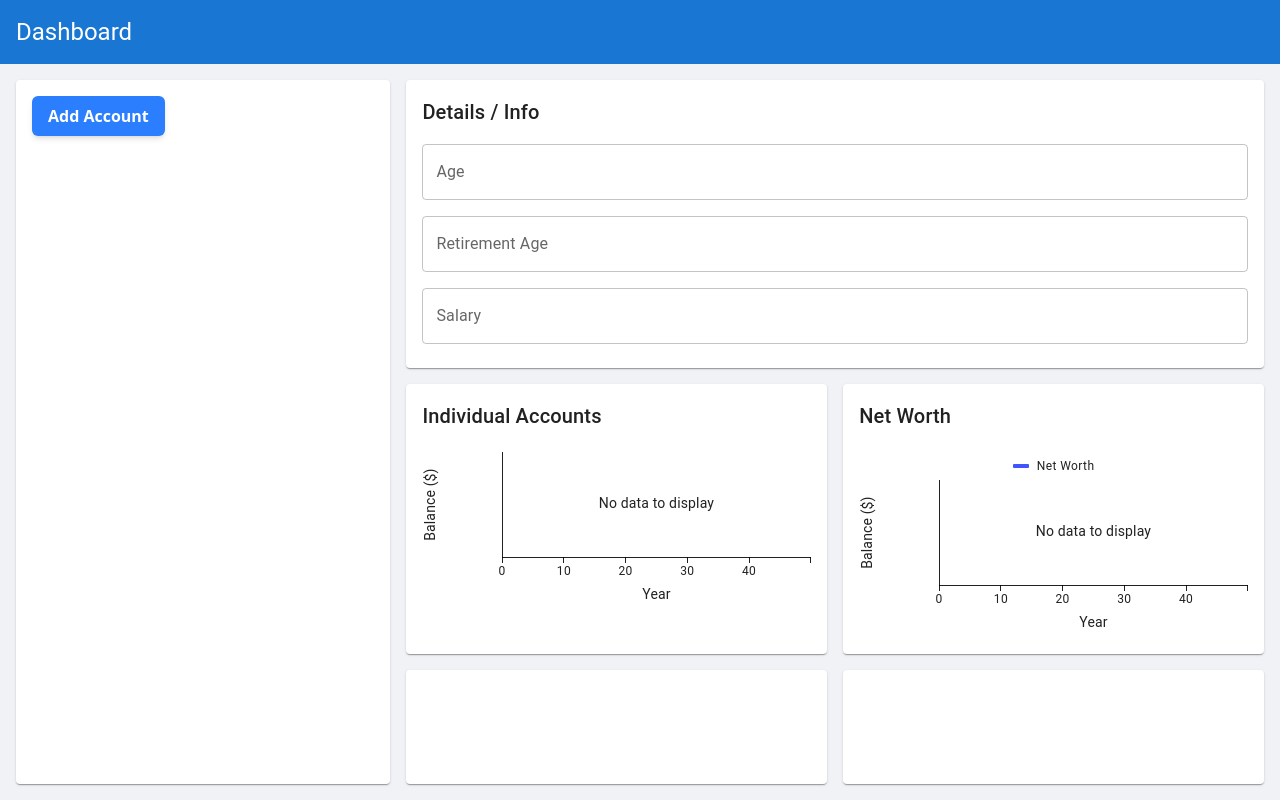
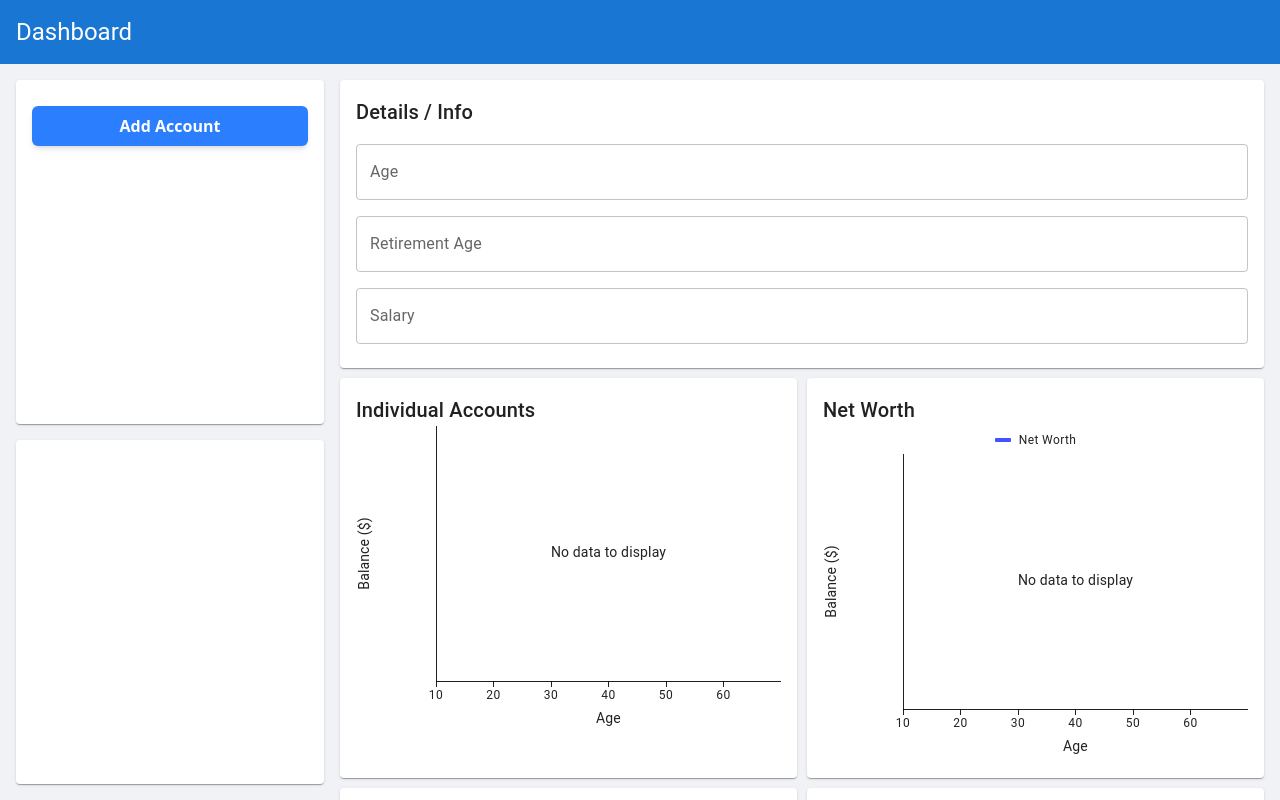
Before and after one commit to jgoldstein130/Financial-App, a Next.js app in the folder financial-app/: page / in a window 1280 px wide. Built offline with nearby package versions, Linux system fonts and the light colour scheme.

Commit message:
Layout Update and Make Age Affect X Axis on Graphs

```diff
--- a/financial-app/src/app/Components/DetailsSection/DetailsSection.tsx
+++ b/financial-app/src/app/Components/DetailsSection/DetailsSection.tsx
@@ -15,8 +15,19 @@ const DetailsSection = ({ children, ...props }: Props) => {
           mt: 2,
         }}
       >
-        <TextField label="Age" variant="outlined" type="number" fullWidth />
-        <TextField label="Retirement Age" variant="outlined" fullWidth />
+        <TextField
+          label="Age"
+          variant="outlined"
+          type="number"
+          fullWidth
+          onChange={(e) => props.setCurrentAge(Number(e.target.value))}
+        />
+        <TextField
+          label="Retirement Age"
+          variant="outlined"
+          fullWidth
+          onChange={(e) => props.setRetirementAge(Number(e.target.value))}
+        />
         <TextField label="Salary" variant="outlined" fullWidth />
       </Box>
     </CardContent>
@@ -25,6 +36,8 @@ const DetailsSection = ({ children, ...props }: Props) => {
 
 interface Props {
   children?: ReactNode;
+  setCurrentAge: (age: number) => void;
+  setRetirementAge: (age: number) => void;
 }
 
 export default DetailsSection;
--- a/financial-app/src/app/Components/GraphSection/GraphSection.tsx
+++ b/financial-app/src/app/Components/GraphSection/GraphSection.tsx
@@ -13,7 +13,7 @@ import { Account } from "@/app/page";
 const GraphSection = ({ children, ...props }: Props) => {
   const xAxisGenerator = (currentAge: number, retirementAge: number) => {
     const xAxis: number[] = [];
-    for (let i = 0; i <= retirementAge - currentAge; i++) {
+    for (let i = currentAge; i <= retirementAge + 1; i++) {
       xAxis.push(i);
     }
     return xAxis;
@@ -67,7 +67,6 @@ const GraphSection = ({ children, ...props }: Props) => {
     );
 
     const monthlyInterest = annualInterest / 12;
-    numYears -= 1;
     const numMonths = numYears * 12;
 
     let balanceEveryMonthyStartingBalance: number[] = [startingBalance];
@@ -114,14 +113,22 @@ const GraphSection = ({ children, ...props }: Props) => {
     }
   };
 
-  return (
+  return props.retirementAge > props.currentAge &&
+    props.retirementAge - props.currentAge < 200 ? (
     <LineChart
-      series={(getDataForAllAccounts(65 - 24) || []).map((series) => ({
+      series={(
+        getDataForAllAccounts(props.retirementAge - props.currentAge) || []
+      ).map((series) => ({
         ...series,
         valueFormatter: (value) =>
           value !== null ? "$" + getShorthandForBigNumbers(value) : "",
       }))}
-      xAxis={[{ data: xAxisGenerator(24, 65), label: "Year" }]}
+      xAxis={[
+        {
+          data: xAxisGenerator(props.currentAge, props.retirementAge),
+          label: "Age",
+        },
+      ]}
       yAxis={[
         {
           label: "Balance ($)",
@@ -132,8 +139,10 @@ const GraphSection = ({ children, ...props }: Props) => {
         },
       ]}
       margin={0}
-      sx={{ marginTop: "20px" }}
+      height={300}
     />
+  ) : (
+    <></>
   );
 };
 
@@ -141,6 +150,8 @@ interface Props {
   children?: ReactNode;
   accounts: Account[];
   mode: "individual accounts" | "net worth";
+  currentAge: number;
+  retirementAge: number;
 }
 
 export default GraphSection;
--- a/financial-app/src/app/page.tsx
+++ b/financial-app/src/app/page.tsx
@@ -23,6 +23,8 @@ const Home = () => {
   const [expandedAccount, setExpandedAccount] = useState<string>("");
   const [isAddAccountModalOpened, setIsAddAccountModalOpened] =
     useState<boolean>(false);
+  const [currentAge, setCurrentAge] = useState<number>(18);
+  const [retirementAge, setRetirementAge] = useState<number>(65);
 
   const openAddAccountModal = () => {
     setIsAddAccountModalOpened(true);
@@ -78,26 +80,19 @@ const Home = () => {
           sx={{
             display: "flex",
             flex: 1,
-            overflow: "hidden",
+            overflowY: "auto",
             padding: "16px",
             gap: 2,
           }}
         >
+          <div className="flex flex-col gap-4 flex-1">
             <Card
+              className="h-full"
               sx={{
-              width: "30%",
                 display: "flex",
                 flexDirection: "column",
               }}
             >
-            <CardContent sx={{ flex: "0 0 auto" }}>
-              <button
-                className="px-4 py-2 bg-blue-500 hover:bg-blue-600 text-white font-semibold rounded-md shadow-md"
-                onClick={openAddAccountModal}
-              >
-                Add Account
-              </button>
-            </CardContent>
               <CardContent
                 sx={{
                   flex: 1,
@@ -105,6 +100,12 @@ const Home = () => {
                   paddingTop: "10px",
                 }}
               >
+                <button
+                  className="px-4 py-2 bg-blue-500 hover:bg-blue-600 text-white font-semibold rounded-md shadow-md my-4 w-full"
+                  onClick={openAddAccountModal}
+                >
+                  Add Account
+                </button>
                 {accounts.map((account) => (
                   <div
                     key={account.name + "-" + account.id}
@@ -121,42 +122,87 @@ const Home = () => {
                 ))}
               </CardContent>
             </Card>
-          <Box
-            sx={{ flex: 1, display: "flex", flexDirection: "column", gap: 2 }}
+            <Card
+              className="h-full"
+              sx={{
+                display: "flex",
+                flexDirection: "column",
+              }}
+            ></Card>
+          </div>
+          <div
+            style={{
+              flex: 3,
+              display: "flex",
+              flexDirection: "column",
+              gap: 10,
+            }}
           >
-            <Box
-              sx={{ flex: 1, display: "flex", flexDirection: "row", gap: 2 }}
+            <div
+              style={{
+                flex: 1,
+                display: "flex",
+                flexDirection: "row",
+              }}
             >
               <Card sx={{ flex: 1 }}>
-                <DetailsSection />
+                <DetailsSection
+                  setCurrentAge={(currentAge: number) =>
+                    setCurrentAge(currentAge)
+                  }
+                  setRetirementAge={(retirementAge: number) =>
+                    setRetirementAge(retirementAge)
+                  }
+                />
               </Card>
-            </Box>
-            <Box
-              sx={{ flex: 1, display: "flex", flexDirection: "row", gap: 2 }}
+            </div>
+            <div
+              style={{
+                flex: 1.5,
+                display: "flex",
+                flexDirection: "row",
+                gap: 10,
+              }}
             >
               <Card sx={{ flex: 1 }}>
-                <CardContent>
+                <CardContent className="flex flex-col">
                   <Typography variant="h6">Individual Accounts</Typography>
                   <GraphSection
                     accounts={accounts}
                     mode="individual accounts"
+                    currentAge={currentAge}
+                    retirementAge={retirementAge}
                   />
                 </CardContent>
               </Card>
               <Card sx={{ flex: 1 }}>
-                <CardContent>
+                <CardContent className="flex flex-col">
                   <Typography variant="h6">Net Worth</Typography>
-                  <GraphSection accounts={accounts} mode="net worth" />
+                  <GraphSection
+                    accounts={accounts}
+                    mode="net worth"
+                    currentAge={currentAge}
+                    retirementAge={retirementAge}
+                  />
                 </CardContent>
               </Card>
-            </Box>
-            <Box
-              sx={{ flex: 1, display: "flex", flexDirection: "row", gap: 2 }}
+            </div>
+            <div
+              style={{
+                flex: 1.5,
+                display: "flex",
+                flexDirection: "row",
+                gap: 10,
+              }}
             >
-              <Card sx={{ flex: 1 }}></Card>
-              <Card sx={{ flex: 1 }}></Card>
-            </Box>
-          </Box>
+              <Card sx={{ flex: 1 }}>
+                <CardContent className="flex flex-col"></CardContent>
+              </Card>
+              <Card sx={{ flex: 1 }}>
+                <CardContent className="flex flex-col"></CardContent>
+              </Card>
+            </div>
+          </div>
         </Box>
       </Box>
     </>
```
Lines whose indentation alone changed are shown as unchanged.
